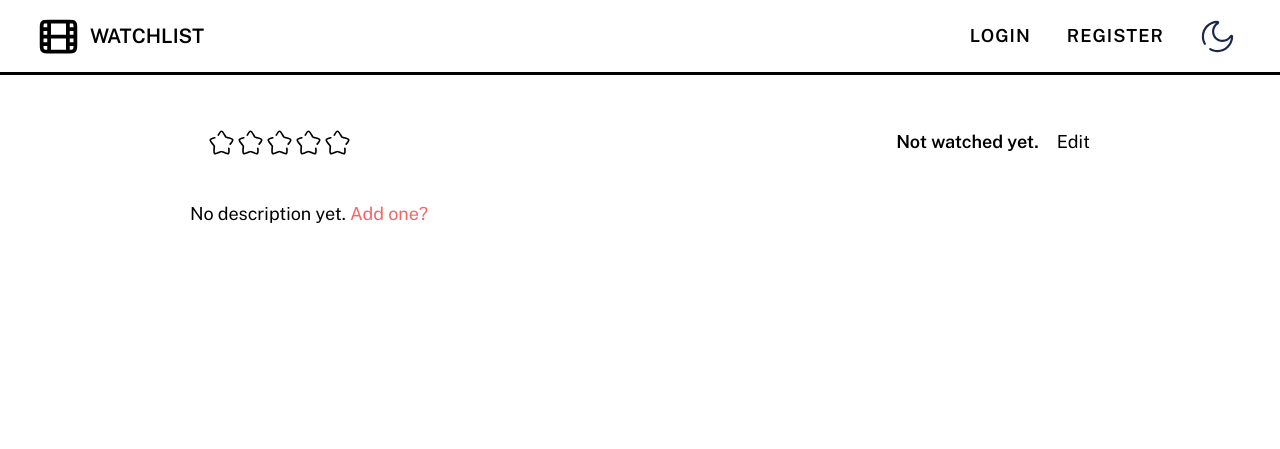
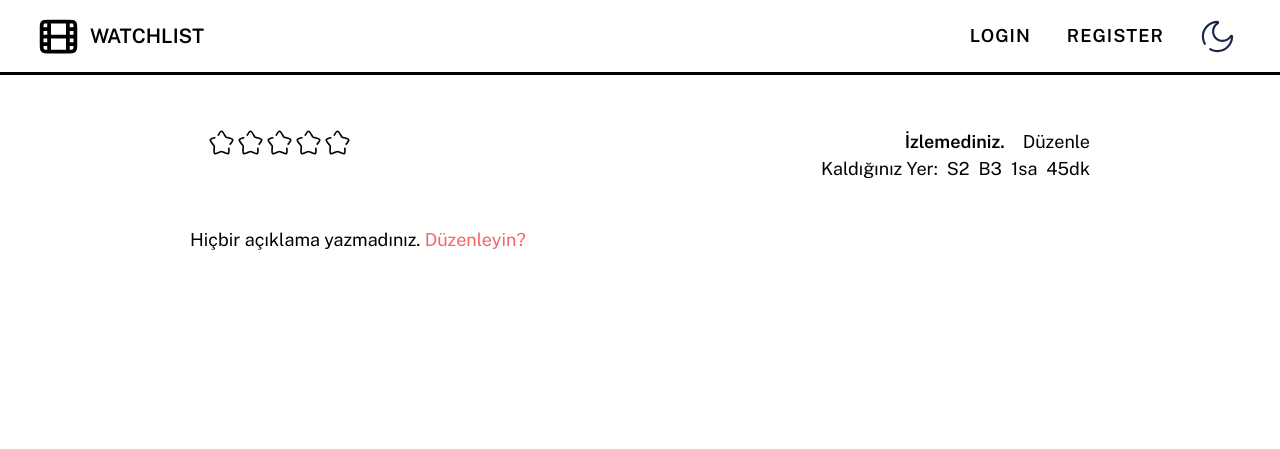
Before and after one commit to SyntxSultan/watchlist-webapp, a Flask app: template watchlist/templates/movie_details.html in a window 1280 px wide. Shown: the top 449 px of the page. Run offline with Flask 3, Linux system fonts and the light colour scheme; the template is opened without the code that fills it, so the values that code supplies are empty.

Commit message:
Add files via upload

```diff
--- a/watchlist/templates/login.html
+++ b/watchlist/templates/login.html
@@ -21,7 +21,7 @@
             {{ render_text_field(form.password) }}
 
             <span class="form__small">
-                Don't have an account? <a href="{{url_for('pages.register')}}" class="form__link">Create one!</a>
+                Hesabınız yok mu? <a href="{{url_for('pages.register')}}" class="form__link">Yeni bir tane oluşturun!</a>
             </span>
             <div>
                 {{form.submit(class_="button button--form")}}
--- a/watchlist/templates/movie_details.html
+++ b/watchlist/templates/movie_details.html
@@ -22,14 +22,14 @@
                 <div class="movie__watched">
                     {% if movie.last_watched %}
                         <p>
-                            Last watched: <a href="{{url_for('pages.watch_today', _id=movie._id)}}" class="watched__link">
+                            Son izleme: <a href="{{url_for('pages.watch_today', _id=movie._id)}}" class="watched__link">
                                 <time datetime="{{movie.last_watched}}">{{movie.last_watched.strftime("%d %b %Y")}}</time>
                             </a>
                         </p>
                     {% else %}
-                        <p><a href="{{url_for('pages.watch_today', _id=movie._id)}}" class="watched__link">Not watched yet.</a></p>
+                        <p><a href="{{url_for('pages.watch_today', _id=movie._id)}}" class="watched__link">İzlemediniz.</a></p>
                     {% endif %}
-                    <a class="movie__edit" href="{{url_for('pages.edit_movie', _id=movie._id)}}">Edit</a>
+                    <a class="movie__edit" href="{{url_for('pages.edit_movie', _id=movie._id)}}">Düzenle</a>
                 </div>
             </div>
             <div class="header__row">
@@ -38,18 +38,25 @@
                         <li class="movie__tag">{{tag}}</li>
                     {% endfor %}
                 </ul>
+                <div class="last__watch-container">
+                    <p class="last__session">Kaldığınız Yer:</p>
+                    <p class="last__session">S2</p>
+                    <p class="last__session">B3</p>
+                    <p class="last__session">1sa</p>
+                    <p class="last__session">45dk</p>
+                </div>
             </div>
         </header>
         {% if movie.description %}
             <p class="movie__description">{{movie.description}}</p>
         {% else %}
-            <p class="movie__description">No description yet. <a class="link" href="#">Add one?</a></p>
+            <p class="movie__description">Hiçbir açıklama yazmadınız. <a class="link" href="{{url_for('pages.edit_movie', _id=movie._id)}}">Düzenleyin?</a></p>
         {% endif %}
 
         <div class="movie__meta">
             {% if movie.cast %}
                 <div class="movie__casting">
-                    <h2>Casting</h2>
+                    <h2>Oyuncular</h2>
                     <ul class="list">
                         {% for actor in movie.cast %}
                             <li class="list__item">{{actor}}</li>
--- a/watchlist/templates/register.html
+++ b/watchlist/templates/register.html
@@ -22,7 +22,7 @@
             {{ render_text_field(form.confirm_password) }}
 
             <span class="form__small">
-                Already have an account? <a href="{{url_for('pages.login')}}" class="form__link">Log in here!</a>
+                Zaten hesabın var mı? <a href="{{url_for('pages.login')}}" class="form__link">Buradan giriş yap!</a>
             </span>
             <div>
                 {{form.submit(class_="button button--form")}}
```
Also changed, not shown: watchlist/templates/index.html (+27 -6 lines).
